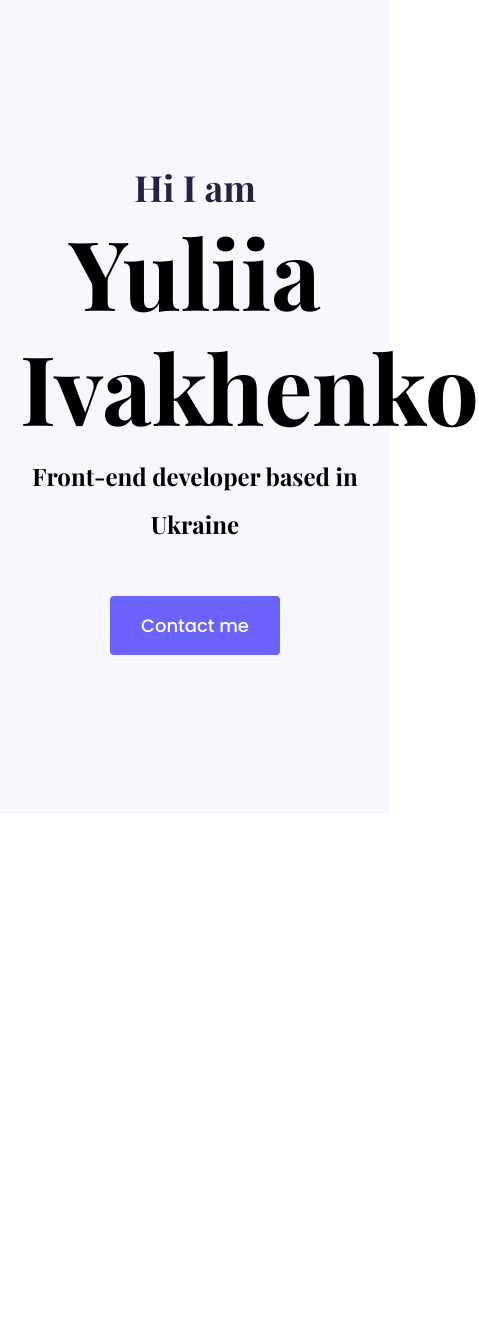
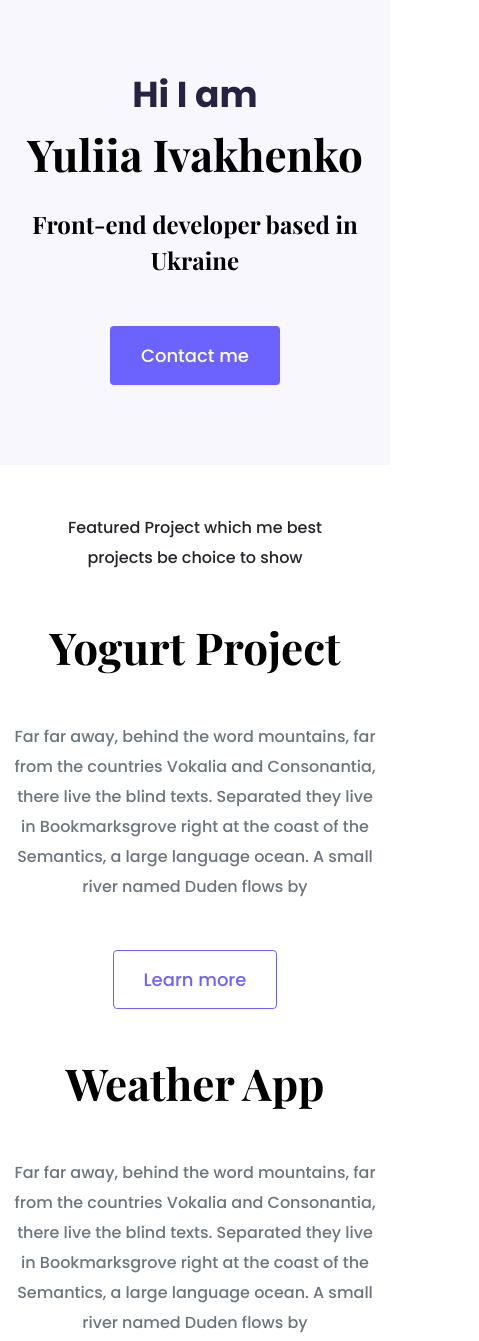
Before and after one commit to IvakhnenkoYuliia/SheCodesResponsiveWeek4, a plain HTML site: page index.html in a window 390 px wide. Shown: the top 1341 px of the page, 479 px wide, since content can reach past the window. Before the commit the page ends 844 px from the top, so only its background shows below. Drawn offline with nearby package versions, Linux system fonts and the light colour scheme.

Commit message:
Add css and html for content block

```diff
--- a/index.html
+++ b/index.html
@@ -29,12 +29,79 @@
 </head>
 <body>
     <div class="main-block">
-        <p>Hi I am</p>
-        <h1>Yuliia Ivakhenko</h1>
-        <h2 class="mb-5">Front-end developer based in Ukraine</h2>
+        <p>
+            Hi I am
+        </p>
+        <h1>
+            Yuliia Ivakhenko
+        </h1>
+        <h2 class="mb-5">
+            Front-end developer based in Ukraine
+        </h2>
         <div>
             <a href="#" class="btn btn-branding">Contact me</a>
         </div>
     </div>
+    <div class="content-block">
+        <p class="text-center m-5">
+            Featured Project which me best projects be choice to show
+        </p>
+        <div class="container">
+            <div class="row mb-5">
+                <div class="col d-none d-lg-block">
+                    <img src="/img/yogurtproject.png" class="img-fluid" alt="">
+                </div>
+                <div class="col">
+                    <div class="project-desciption">
+                        <h2 class="mb-5">
+                            Yogurt Project
+                        </h2>
+                        <p class="mb-5 text-muted">
+                            Far far away, behind the word mountains, far from the countries Vokalia and Consonantia, there live the blind texts. Separated they live in Bookmarksgrove right at the coast of the Semantics, a large language ocean. A small river named Duden flows by
+                        </p>
+                        <a href="" class="btn btn-branding-outline">
+                            Learn more
+                        </a>
+                    </div>
+                </div>
+            </div>
+            <div class="row mb-5">
+                <div class="col">
+                    <div class="project-desciption">
+                        <h2 class="mb-5">
+                            Weather App
+                        </h2>
+                        <p class="mb-5 text-muted">
+                            Far far away, behind the word mountains, far from the countries Vokalia and Consonantia, there live the blind texts. Separated they live in Bookmarksgrove right at the coast of the Semantics, a large language ocean. A small river named Duden flows by
+                        </p>
+                        <a href="" class="btn btn-branding-outline">
+                            Learn more
+                        </a>
+                    </div>
+                </div>
+                <div class="col d-none d-lg-block">
+                    <img src="/img/weatherapp.png" class="img-fluid" alt="">
+                </div>
+            </div>
+            <div class="row">
+                <div class="col d-none d-lg-block">
+                    <img src="/img/dictionaryapp.png" class="img-fluid" alt="">
+                </div>
+                <div class="col">
+                    <div class="project-desciption">
+                        <h2 class="mb-5">
+                            Dictionary App
+                        </h2>
+                        <p class="mb-5 text-muted">
+                            Far far away, behind the word mountains, far from the countries Vokalia and Consonantia, there live the blind texts. Separated they live in Bookmarksgrove right at the coast of the Semantics, a large language ocean. A small river named Duden flows by
+                        </p>
+                        <a href="" class="btn btn-branding-outline">
+                            Learn more
+                        </a>
+                    </div>
+                </div>
+            </div>
+        </div>
+    </div>
 </body>
 </html>
--- a/style/style.css
+++ b/style/style.css
@@ -9,6 +9,26 @@ body {
   font-family: var(--default-font-family);
 }
 
+h1, h2, h3 {
+  color: black;
+  font-family: var(--heading-font-family);
+}
+
+h1{
+  font-size: 96px;
+  line-height: 1.5;
+}
+
+h2{
+  font-size: 64px;
+}
+
+p {
+  font-weight: normal;
+  font-size: 16px;
+  line-height: 30px;
+}
+
 .main-block{
   background: var(--secondary-color);
   text-align: center;
@@ -16,25 +36,17 @@ body {
 }
 
 .main-block p {
-  font-family: var(--heading-font-family);
   font-size: 36px;
   font-weight: bold;
   margin: 0;
   color: #272142;
 }
 
-.main-block h1{
-  font-family: var(--heading-font-family);
-  font-size: 96px;
-  color: black;
-}
-
-.main-block h2{
+.main-block h2 {
   font-family: var(--heading-font-family);
   font-weight: normal;
+  line-height: 1.5;
   font-size: 24px;
-  line-height: 2;
-  color: black;
 }
 
 .btn-branding{
@@ -45,3 +57,36 @@ body {
   line-height: 27px;
   padding: 15px 30px;
 }
+
+.btn-branding-outline {
+  color: var(--branding-color);
+  border: 1px solid var(--branding-color);
+  border-radius: 4px;
+  font-size: 18px;
+  line-height: 27px;
+  padding: 15px 30px;
+}
+
+.project-desciption {
+  padding: 120px 60px;
+}
+
+@media (max-width: 900px) {
+  h1 {
+    font-size: 44px;
+    line-height: 2;
+  }
+
+  h2 {
+    font-size: 44px;
+  }
+
+  .main-block {
+    padding: 80px 20px;
+  }
+
+  .project-desciption {
+    padding: 0;
+    text-align: center;
+  }
+}
```
Also changed, not shown: img/dictionaryapp.png (added), img/weatherapp.png (added), img/yogurtproject.png (added).
